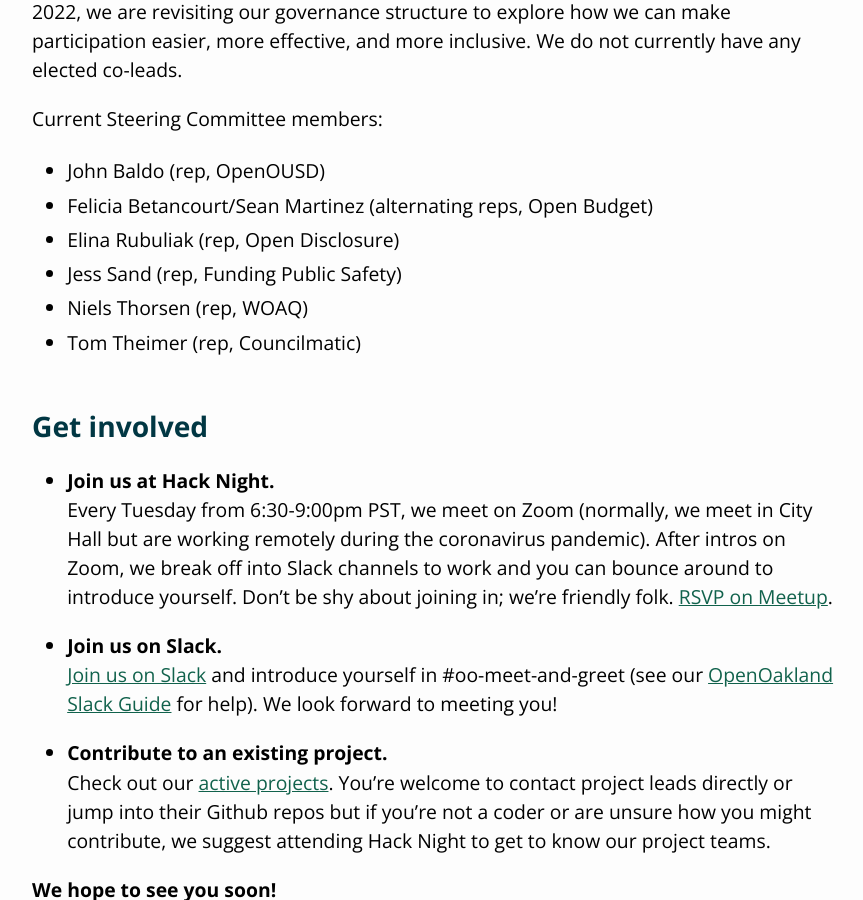
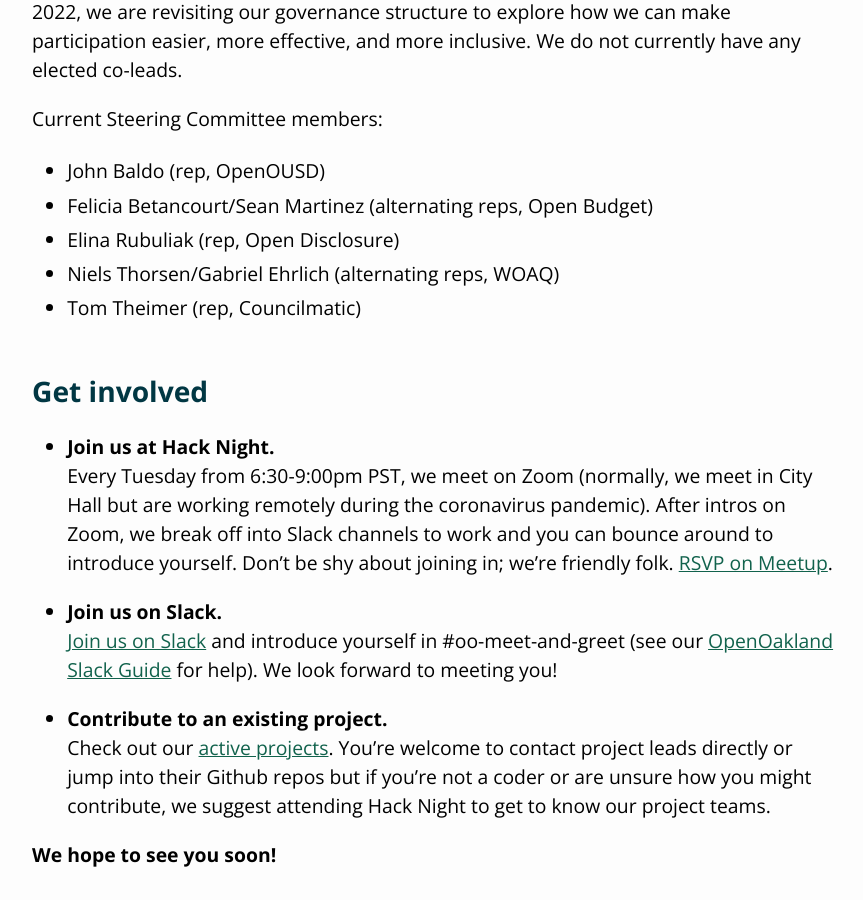
Before and after one commit to openoakland/openoakland.org, a Jekyll site: the page built from src/about-us.md, in a window 1280 px wide and 900 px high, scrolled down 1785 px. Shown: the whole window, without its empty margins (206-1069 px from the left). Built offline with Jekyll 4.4.1, drawn with Linux system fonts in a browser that asks for light colours; nearby versions of some CDN libraries.

Commit message:
Updated Steering Committee members
- Removed Jess, added Gabriel

```diff
--- a/src/about-us.md
+++ b/src/about-us.md
@@ -42,8 +42,7 @@
 - John Baldo (rep, OpenOUSD)
 - Felicia Betancourt/Sean Martinez (alternating reps, Open Budget)
 - Elina Rubuliak (rep, Open Disclosure)
-- Jess Sand (rep, Funding Public Safety)
-- Niels Thorsen (rep, WOAQ)
+- Niels Thorsen/Gabriel Ehrlich (alternating reps, WOAQ)
 - Tom Theimer (rep, Councilmatic)
 
 ## Get involved
```
